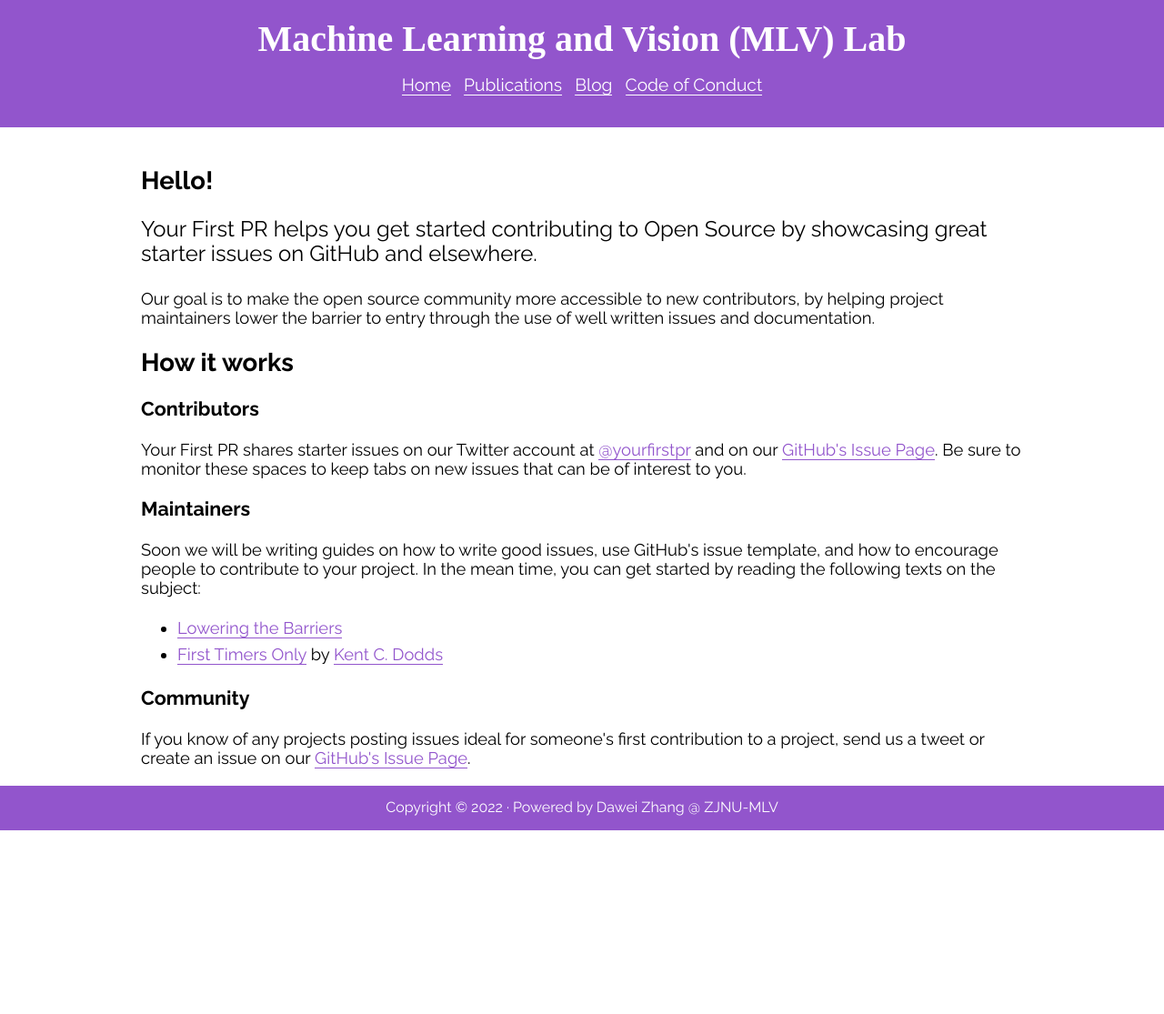
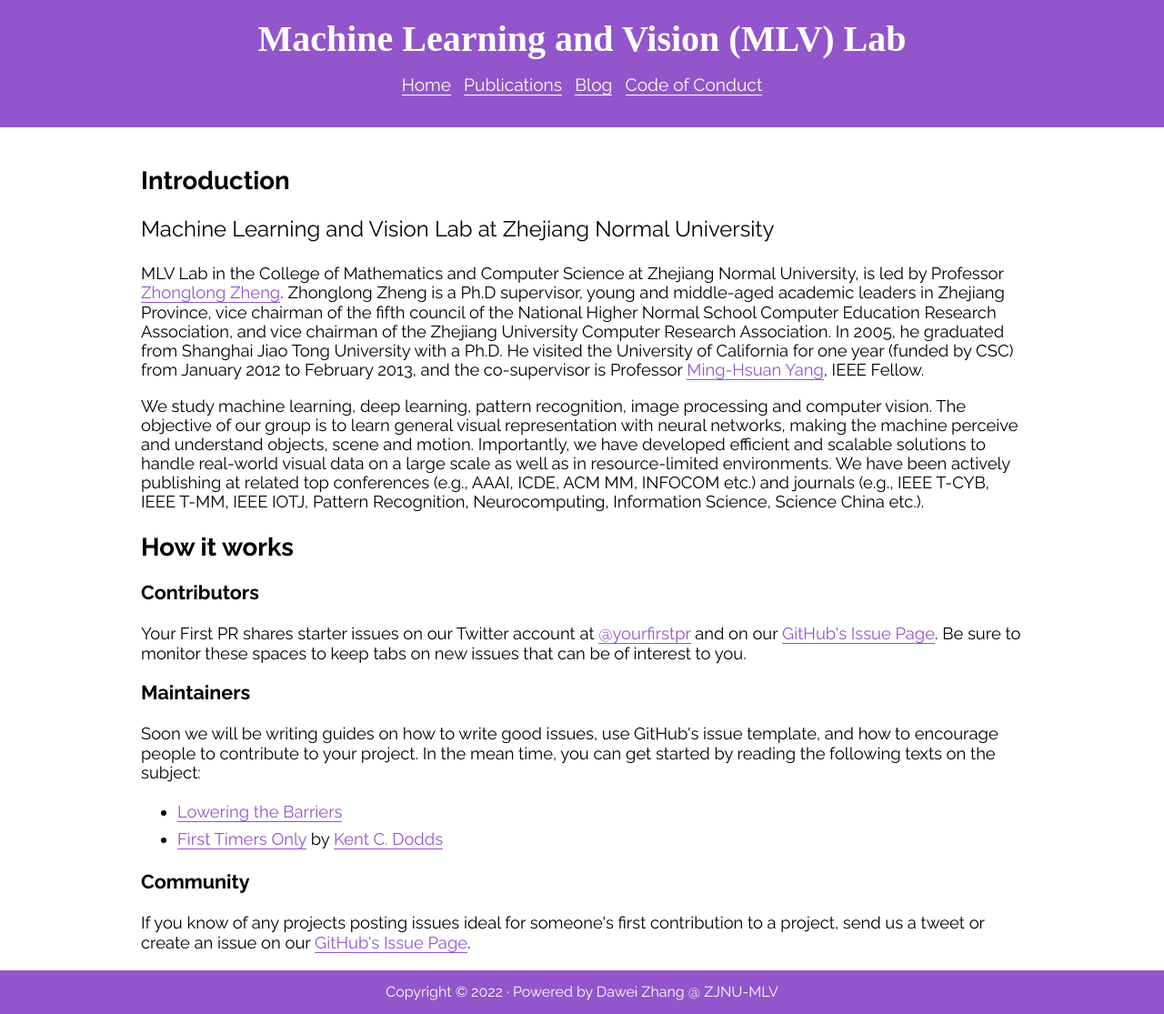
Before and after one commit to ZJNU-MLV-Lab/ZJNU-MLV-Lab.github.io, a Jekyll site: the page built from index.html, in a window 1280 px wide. Shown: the whole page at 91% size. Built offline with Jekyll 4.4.1, drawn with Linux system fonts in a browser that asks for light colours; nearby versions of some CDN libraries; some web fonts are replaced; before the commit the page ends 913 px from its top, so only the background shows below that.

Commit message:
Update index.html

```diff
--- a/index.html
+++ b/index.html
@@ -1,17 +1,22 @@
 ---
 layout: default
-title: Showcasing good starter issues
+title: Home
 ---
   <section id='#introduction'>
-    <h2>Hello!</h2>
+    <h2>Introduction</h2>
     <p id='headline'>
-      Your First PR helps you get started contributing to Open Source by showcasing
-      great starter issues on GitHub and elsewhere.
+      Machine Learning and Vision Lab at Zhejiang Normal University
     </p>
     <p>
-      Our goal is to make the open source community more accessible to new contributors, by
-      helping project maintainers lower the barrier
-      to entry through the use of well written issues and documentation.
+      MLV Lab in the College of Mathematics and Computer Science at Zhejiang Normal University, is led by Professor <a href='http://mypage.zjnu.edu.cn/ZZL4/zh_CN/index.htm'>Zhonglong Zheng</a>.
+      Zhonglong Zheng is a Ph.D supervisor, young and middle-aged academic leaders in Zhejiang Province, vice chairman of the fifth council of the National Higher Normal School Computer Education Research Association, and vice chairman of the Zhejiang University Computer Research Association.
+      In 2005, he graduated from Shanghai Jiao Tong University with a Ph.D. He visited the University of California for one year (funded by CSC) from January 2012 to February 2013, and the co-supervisor is Professor <a href='https://faculty.ucmerced.edu/mhyang/'>Ming-Hsuan Yang</a>, IEEE Fellow.
+    </p>
+    <p>
+      We study machine learning, deep learning, pattern recognition, image processing and computer vision.
+      The objective of our group is to learn general visual representation with neural networks, making the machine perceive and understand objects, scene and motion.
+      Importantly, we have developed efficient and scalable solutions to handle real-world visual data on a large scale as well as in resource-limited environments.
+      We have been actively publishing at related top conferences (e.g., AAAI, ICDE, ACM MM, INFOCOM etc.) and journals (e.g., IEEE T-CYB, IEEE T-MM, IEEE IOTJ, Pattern Recognition, Neurocomputing, Information Science, Science China etc.).
     </p>
     <h2>How it works</h2>
     <h3>Contributors</h3>
```
